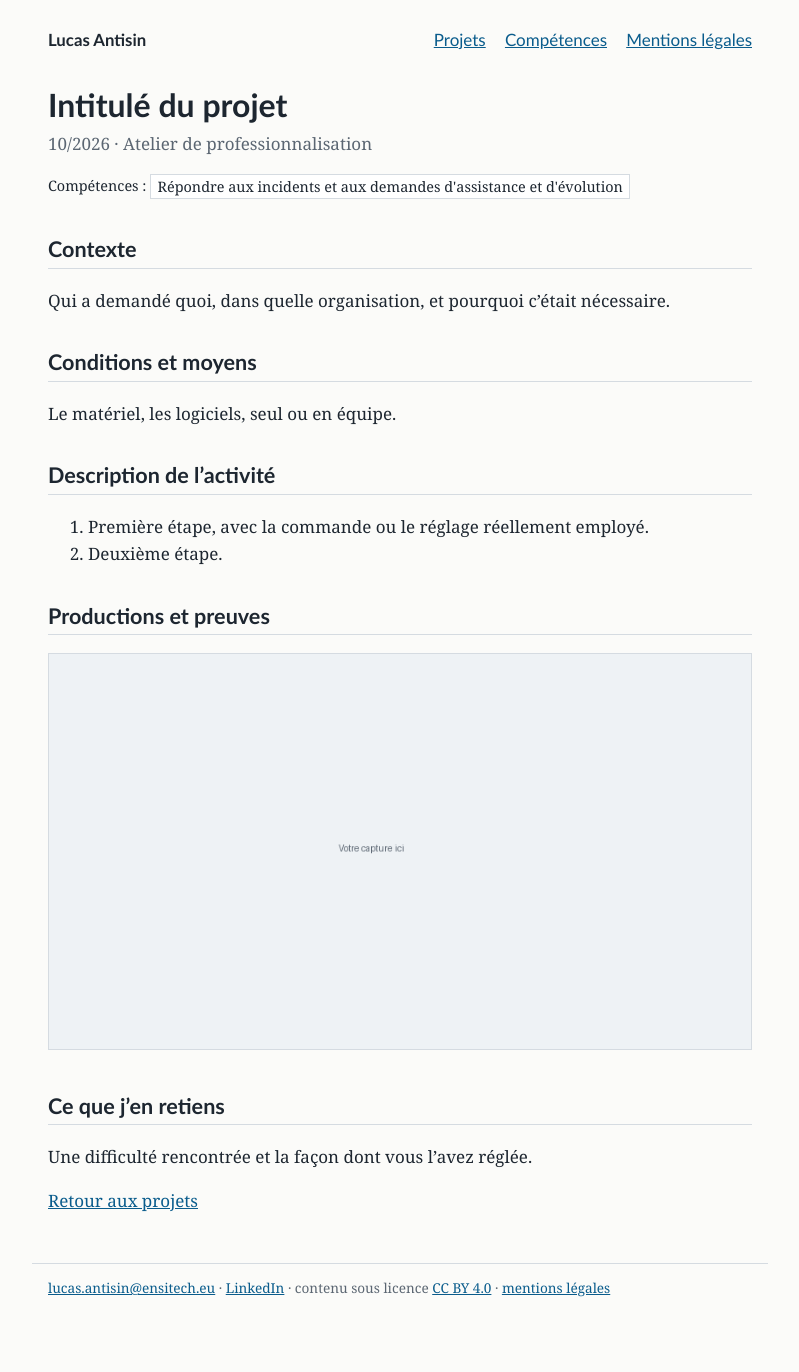
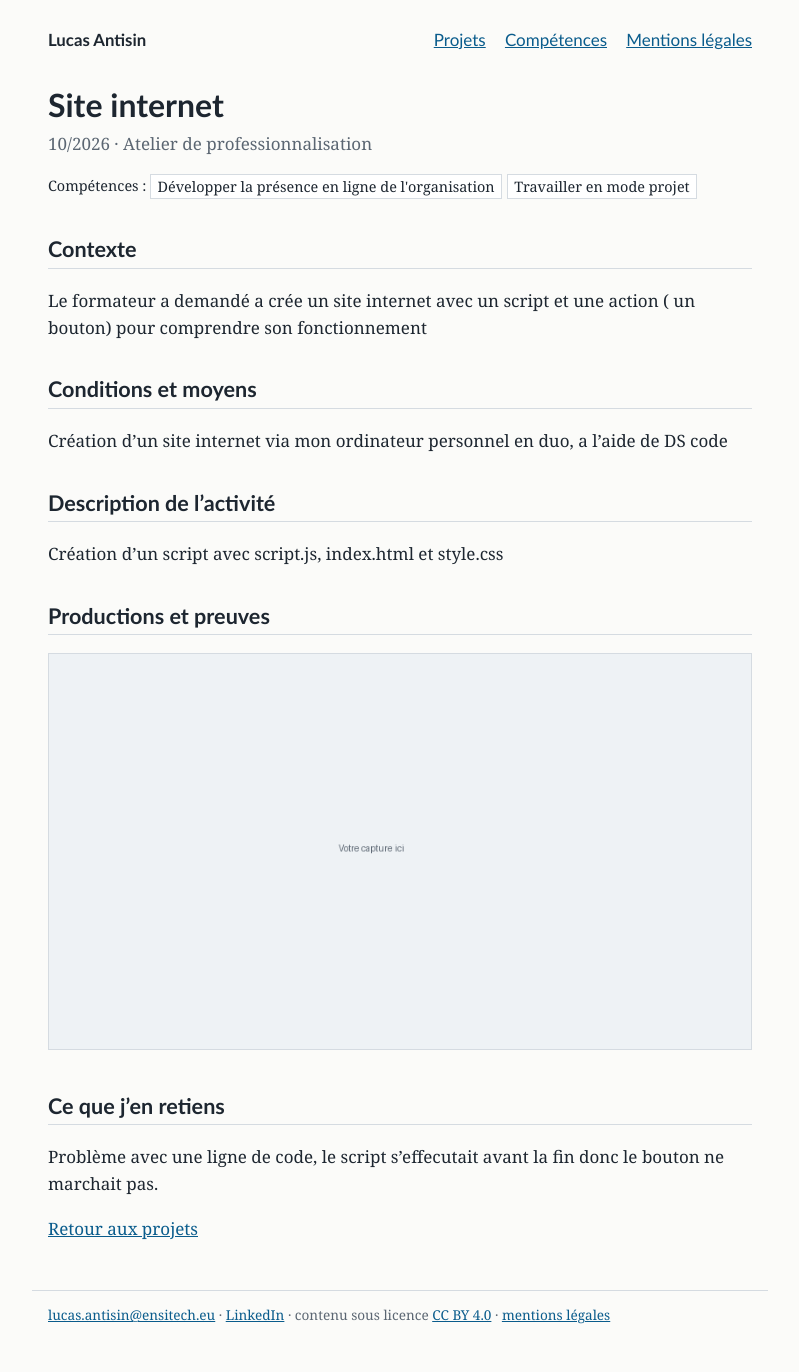
Before and after one commit to Lucasantisin/portfolio, a Jekyll site: the page built from _projets/2026-10-sauvegarde-portail.md, in a window 1280 px wide. Shown: the whole page, without its empty margins (240-1039 px from the left). Built offline with Jekyll 4.4.1, drawn with Linux system fonts in a browser that asks for light colours; before the commit the page ends 1345 px from its top, so only the background shows below that.

Commit message:
changement projet

```diff
--- a/_projets/2026-10-sauvegarde-portail.md
+++ b/_projets/2026-10-sauvegarde-portail.md
@@ -1,23 +1,22 @@
 ---
-title: "Intitulé du projet"
+title: "Site internet"
 date: 2026-10-07
 cadre: "Atelier de professionnalisation"
-resume: "Une phrase : ce que vous avez fait, et pour qui."
-competences: [c2]
+resume: "Création d'un site internet"
+competences: [c3, c4]
 ---
 
 ## Contexte
 
-Qui a demandé quoi, dans quelle organisation, et pourquoi c'était nécessaire.
+Le formateur a demandé a crée un site internet avec un script et une action ( un bouton) pour comprendre son fonctionnement
 
 ## Conditions et moyens
 
-Le matériel, les logiciels, seul ou en équipe.
+Création d'un site internet via mon ordinateur personnel en duo, a l'aide de DS code
 
 ## Description de l'activité
 
-1. Première étape, avec la commande ou le réglage réellement employé.
-2. Deuxième étape.
+Création d'un script avec script.js, index.html et style.css
 
 ## Productions et preuves
 
@@ -25,4 +24,4 @@ Le matériel, les logiciels, seul ou en équipe.
 
 ## Ce que j'en retiens
 
-Une difficulté rencontrée et la façon dont vous l'avez réglée.
+Problème avec une ligne de code, le script s'effecutait avant la fin donc le bouton ne marchait pas.
```
